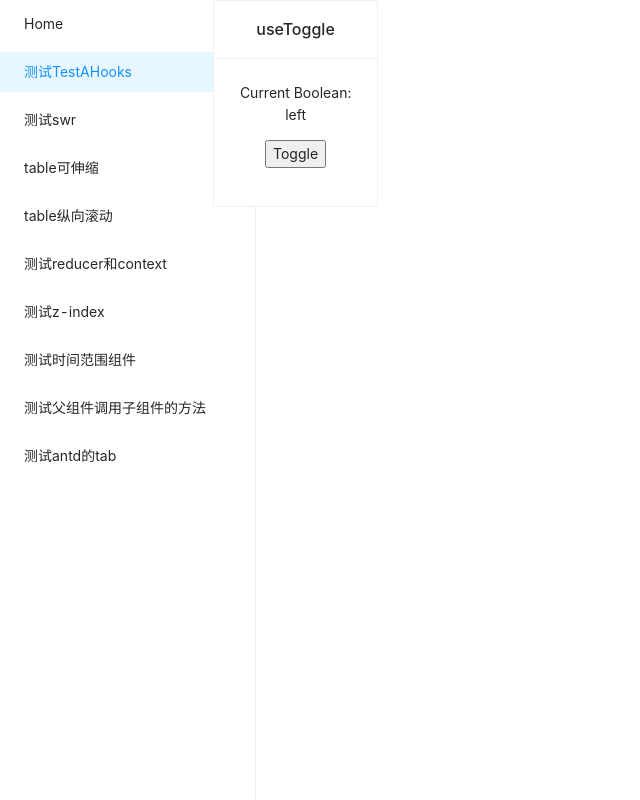
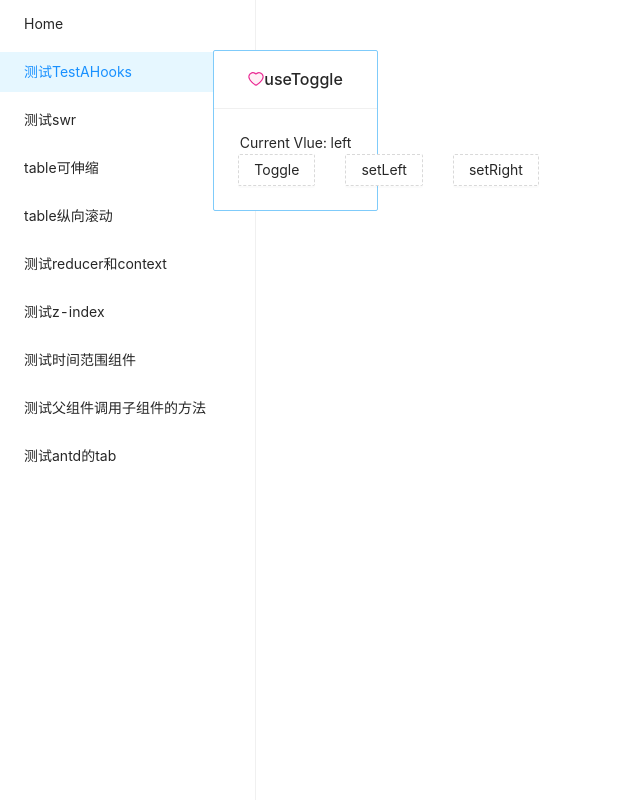
Before and after one commit to lixingjuan/react-playground, a React (Create React App) app: page /react-playground/TestAHooks in a window 1280 px wide. Shown: the whole page, without its empty margins (0-640 px from the left). Built offline with nearby package versions, Linux system fonts and the light colour scheme.

Commit message:
fix: 修改了列表样式

```diff
--- a/src/pages/TestAHooks/components/useToggle/index.tsx
+++ b/src/pages/TestAHooks/components/useToggle/index.tsx
@@ -1,16 +1,32 @@
 import React from "react";
+import { Button, Row, Col } from "antd";
 // import { useToggle } from "ahooks";
 import useToggle from "./code";
 
 export default function TestAHooksToggle() {
-  const [state, { toggle }] = useToggle("left");
+  const [state, { toggle, setLeft, setRight }] = useToggle("left", "right");
 
   return (
     <div>
-      <p>Current Boolean: {String(state)}</p>
-      <p>
-        <button onClick={() => toggle()}>Toggle</button>
-      </p>
+      <div>Current Vlue: {String(state)}</div>
+
+      <div
+        style={{
+          display: "grid",
+          gridTemplateColumns: "1fr 1fr 1fr",
+          gridColumnGap: "30px",
+        }}
+      >
+        <Button type="dashed" onClick={() => toggle()}>
+          Toggle
+        </Button>
+        <Button type="dashed" onClick={() => setLeft()}>
+          setLeft
+        </Button>
+        <Button type="dashed" onClick={() => setRight()}>
+          setRight
+        </Button>
+      </div>
     </div>
   );
 }
--- a/src/pages/TestAHooks/index.tsx
+++ b/src/pages/TestAHooks/index.tsx
@@ -1,6 +1,11 @@
 import { List, Card } from "antd";
 import useToggle from "./components/useToggle";
 // import DemoTwo from "./components/useToggle";
+import {
+  SmileTwoTone,
+  HeartTwoTone,
+  CheckCircleTwoTone,
+} from "@ant-design/icons";
 
 const data = [
   {
@@ -25,10 +30,21 @@ export default function Demo() {
         xl: 6,
         xxl: 3,
       }}
+      style={{ marginTop: "50px" }}
       dataSource={data}
       renderItem={({ title, CompElement }) => (
         <List.Item>
-          <Card title={title}>
+          <Card
+            style={{
+              borderColor: "#7fcbfa",
+            }}
+            title={
+              <>
+                <HeartTwoTone twoToneColor="#eb2f96" />
+                <span>{title}</span>
+              </>
+            }
+          >
             <CompElement />
           </Card>
         </List.Item>
```
